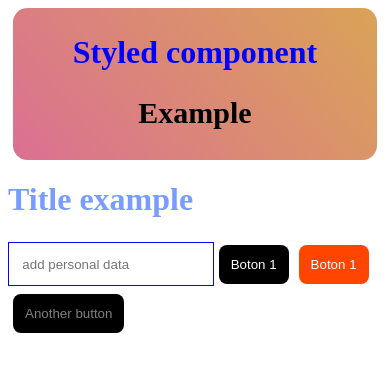
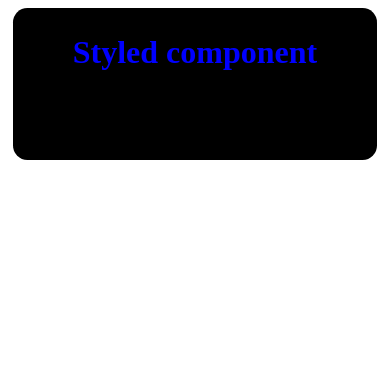
Before and after one commit to RoswellCR/styled-components-css, a React (Create React App) app: page / in a window 390 px wide. Shown: the top 372 px of the page. Built offline with nearby package versions, Linux system fonts and the light colour scheme.

Commit message:
media querys

```diff
--- a/src/App.js
+++ b/src/App.js
@@ -36,37 +36,11 @@ transition: opacity 350ms ease-out;
 &:hover{
   opacity:0.6;
 }
+@media(max-width:700px){
+background: #000;
+}
 `
 
-const Button = styled.button`
-padding: 0.9em;
-background-color:${(props)=>props.bg || 'black'};
-border-radius: 0.6em;
-color: #fff;
-border: 0;
-margin: 5px;
-`
-
-const ButtonSpecial = styled(Button)`
-color: gray;
-transition: all 300ms ease-out;
-
-&:hover{
-  transform: scale(1.3)
-}
-`
-const Subtitle = styled.h1`
-color: ${colorPrincipal};
-`
-
-const Input = styled.input.attrs((props)=>({
-  placeholder : props.placeholder || 'Non Obligatory field',
-  type: props.type || 'text'
-
-}))`
-padding: 1em;
-border: 1px solid blue;
-`
 
 function App() {
   return (
@@ -78,13 +52,7 @@ function App() {
            <h1>Styled component</h1>
             <h2 className='big'>Example</h2>
           </Header>
-          <Subtitle>
-            Title example
-          </Subtitle>
-          <Input placeholder='add personal data'/>
-          <Button>Boton 1 </Button>
-          <Button bg='orangered'>Boton 1 </Button>
-          <ButtonSpecial> Another button</ButtonSpecial>
+
         </div>
 
   );
```
